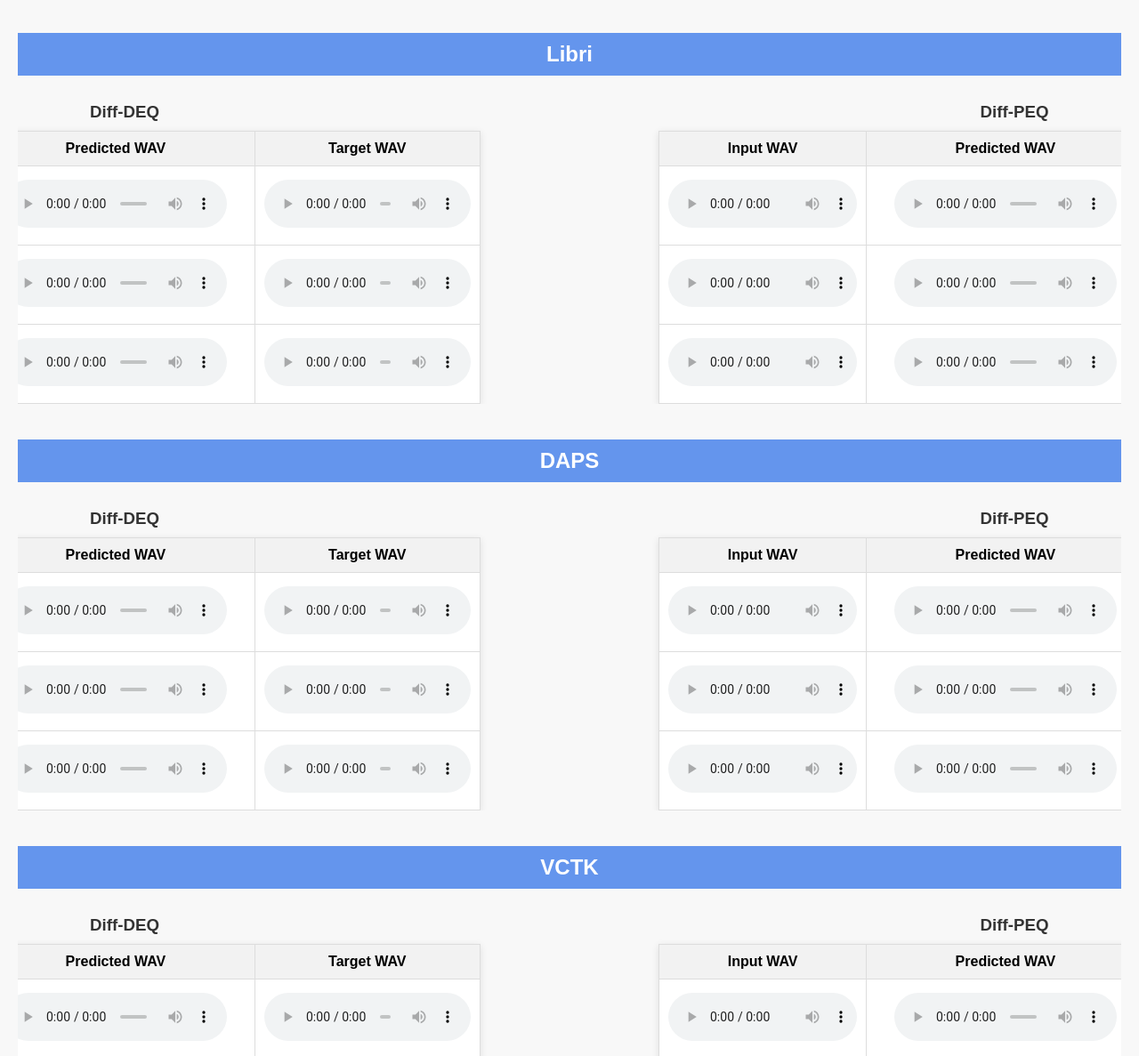
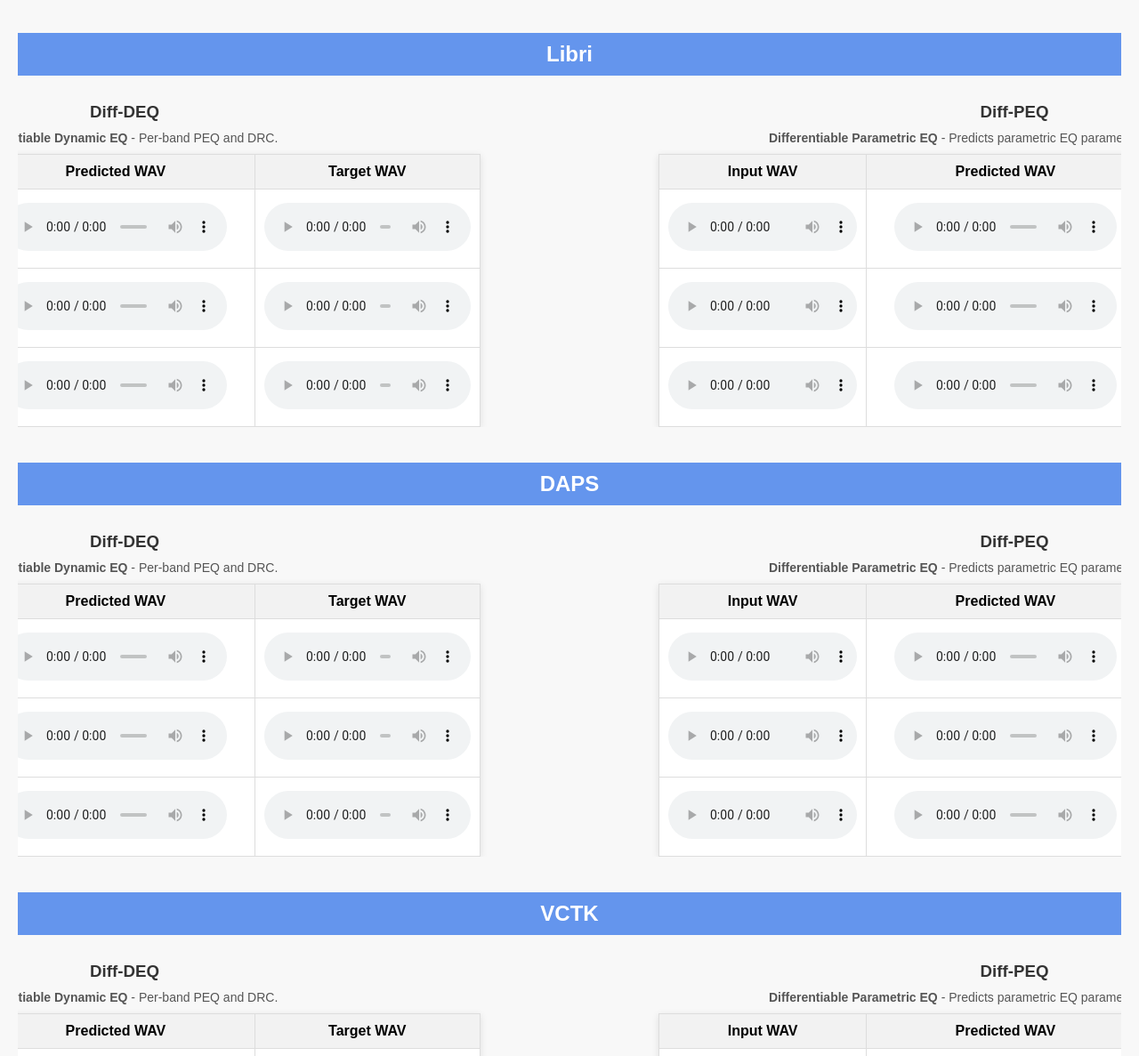
Before and after one commit to Parakrant/dynamiceq, a plain HTML site: page docs/index.html in a window 1280 px wide. Shown: the part 61-1248 px from the top of the page at 89% size. Drawn offline with Linux system fonts and the light colour scheme.

Commit message:
Update .gitignore to exclude scripts directory and enhance index.html with descriptions for Differentiable Dynamic EQ and Parametric EQ

```diff
--- a/docs/index.html
+++ b/docs/index.html
@@ -88,6 +88,9 @@
             <!-- Diff-DEQ -->
             <div>
                 <h3>Diff-DEQ</h3>
+                <p style="text-align: center; margin: 10px 20px; color: #555; font-size: 14px;">
+                  <strong>Differentiable Dynamic EQ</strong> - Per-band PEQ and DRC.
+                </p>
                 <table>
                     <thead>
                         <tr>
@@ -118,6 +121,9 @@
             <!-- Diff-PEQ -->
             <div>
                 <h3>Diff-PEQ</h3>
+                <p style="text-align: center; margin: 10px 20px; color: #555; font-size: 14px;">
+                  <strong>Differentiable Parametric EQ</strong> - Predicts parametric EQ parameters (frequency, gain, Q).
+                </p>
                 <table>
                     <thead>
                         <tr>
@@ -156,6 +162,9 @@
             <!-- Diff-DEQ -->
             <div>
                 <h3>Diff-DEQ</h3>
+                <p style="text-align: center; margin: 10px 20px; color: #555; font-size: 14px;">
+                  <strong>Differentiable Dynamic EQ</strong> - Per-band PEQ and DRC.
+                </p>
                 <table>
                     <thead>
                         <tr>
@@ -198,6 +207,9 @@
             <!-- Diff-PEQ -->
             <div>
                 <h3>Diff-PEQ</h3>
+                <p style="text-align: center; margin: 10px 20px; color: #555; font-size: 14px;">
+                  <strong>Differentiable Parametric EQ</strong> - Predicts parametric EQ parameters (frequency, gain, Q).
+                </p>
                 <table>
                     <thead>
                         <tr>
@@ -247,6 +259,9 @@
             <!-- Diff-DEQ -->
             <div>
                 <h3>Diff-DEQ</h3>
+                <p style="text-align: center; margin: 10px 20px; color: #555; font-size: 14px;">
+                  <strong>Differentiable Dynamic EQ</strong> - Per-band PEQ and DRC.
+                </p>
                 <table>
                     <thead>
                         <tr>
@@ -277,6 +292,9 @@
             <!-- Diff-PEQ -->
             <div>
                 <h3>Diff-PEQ</h3>
+                <p style="text-align: center; margin: 10px 20px; color: #555; font-size: 14px;">
+                  <strong>Differentiable Parametric EQ</strong> - Predicts parametric EQ parameters (frequency, gain, Q).
+                </p>
                 <table>
                     <thead>
                         <tr>
```
Also changed, not shown: 1 other file.
